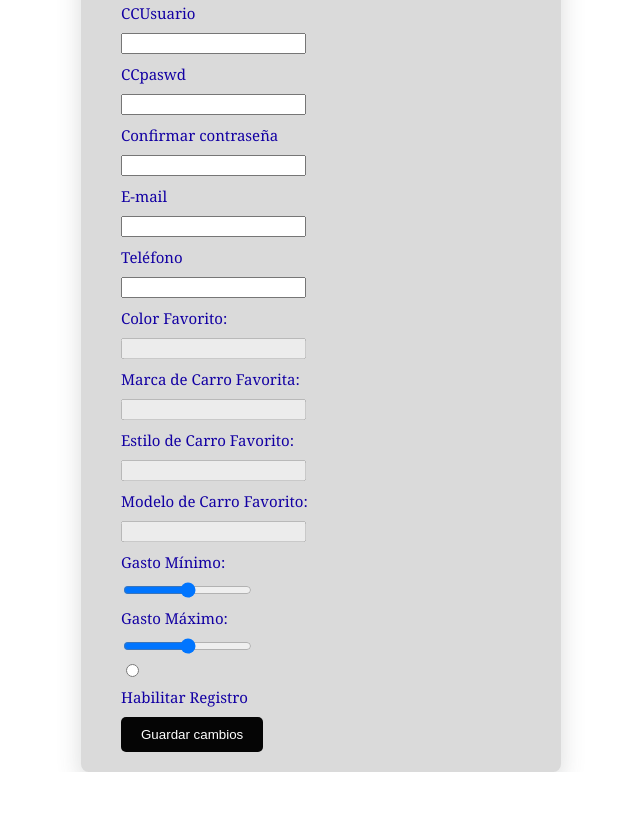
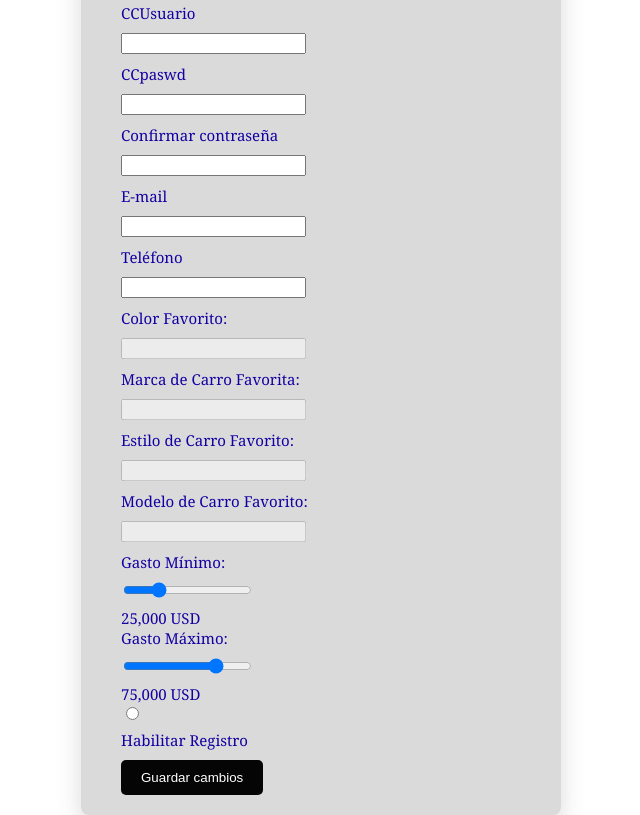
Before and after one commit to Gilgamesh2408/Taller4, a plain HTML site: page index.html in a window 1280 px wide. Shown: the part 465-1280 px from the top of the page, without its empty margins (319-959 px from the left). Before the commit the page ends 1237 px from the top, so only its background shows below. Drawn offline with Linux system fonts and the light colour scheme.

Commit message:
final commit

```diff
--- a/index.html
+++ b/index.html
@@ -352,11 +352,13 @@
             </div>
             <div>
                 <label for="gastoMinimo">Gasto Mínimo:</label>
-                <input type="range" id="gastoMinimo" name="gastoMinimo" min="0" max="100000" step="1000" />
+                <input type="range" id="gastoMinimo" name="gastoMinimo" min="0" max="100000" step="1000" value="25000"/>
+                <span id="gastoMinimoValue">25,000</span> USD
             </div>
             <div>
                 <label for="gastoMaximo">Gasto Máximo:</label>
-                <input type="range" id="gastoMaximo" name="gastoMaximo" min="0" max="100000" step="1000" />
+                <input type="range" id="gastoMaximo" name="gastoMaximo" min="0" max="100000" step="1000" value="75000" />
+                <span id="gastoMaximoValue">75,000</span> USD
             </div>
             <div>
                 <label for="habilitarRegistro">
--- a/index.js
+++ b/index.js
@@ -6,6 +6,10 @@ const campoCCUsuario = document.getElementById('ccusuario');
 const campoContraseña = document.getElementById('ccpaswd');
 const campoEmail = document.getElementById('email');
 const campoConfirmarPaswd = document.getElementById('confirmarpaswd');
+const gastoMinimo = document.getElementById("gastoMinimo");
+const gastoMaximo = document.getElementById("gastoMaximo");
+const gastoMinimoValue = document.getElementById("gastoMinimoValue");
+const gastoMaximoValue = document.getElementById("gastoMaximoValue");
 
 document.getElementById('habilitarRegistro').addEventListener('change', function () {
   var inputs = document.getElementsByTagName('input');
@@ -14,7 +18,7 @@ document.getElementById('habilitarRegistro').addEventListener('change', function
   }
 });
 
-formulario.addEventListener('submit', function (event) {
+formulario.addEventListener('submit', function (event){
   if (campoNombre.value === '' || campoNombre.value.length > 25) {
     alert('El campo de nombre debe estar lleno y tener un máximo de 25 caracteres.');
     event.preventDefault();
@@ -85,3 +89,11 @@ formulario.addEventListener('submit', function (event) {
     return;
   }
 });
+
+gastoMinimo.addEventListener("input", () => {
+  gastoMinimoValue.textContent = gastoMinimo.value.replace(/\B(?=(\d{3})+(?!\d))/g, ",");
+});
+
+gastoMaximo.addEventListener("input", () => {
+  gastoMaximoValue.textContent = gastoMaximo.value.replace(/\B(?=(\d{3})+(?!\d))/g, ",");
+});
```
